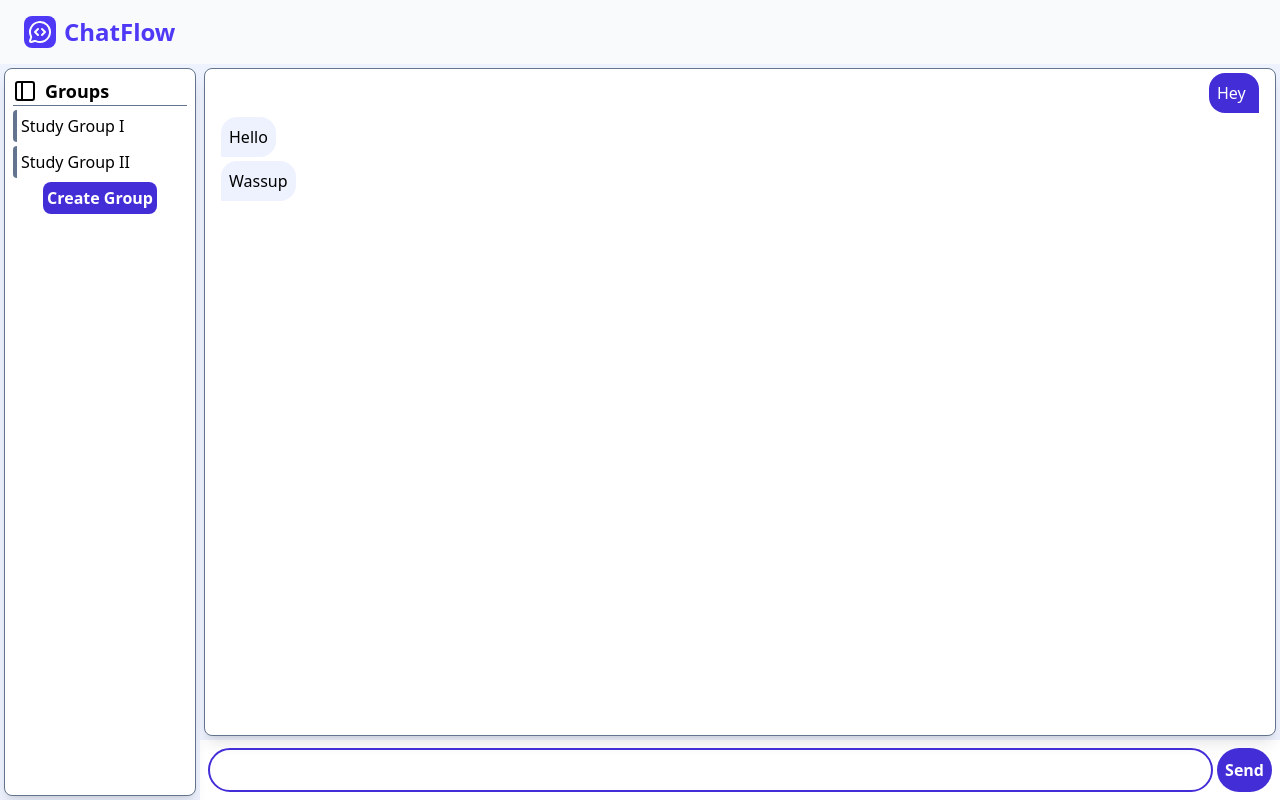
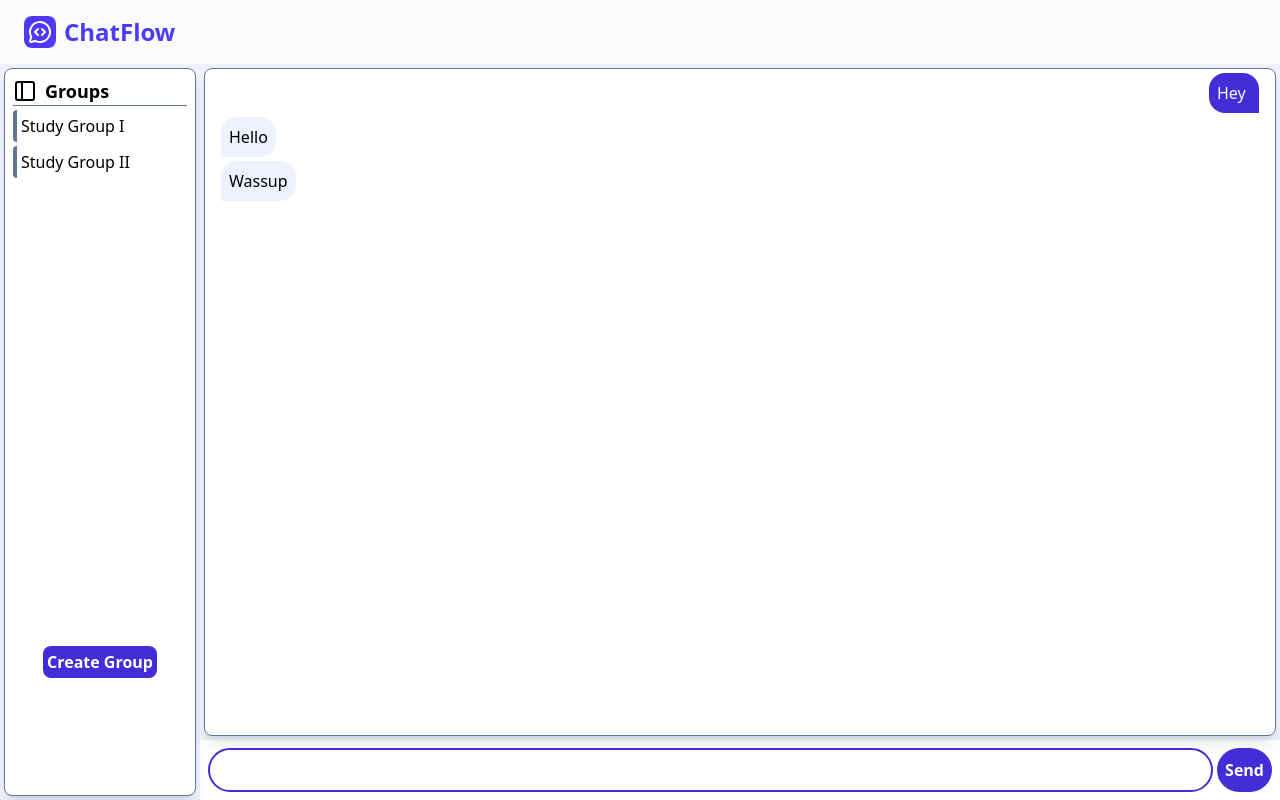
Before and after one commit to ddennis18/realtime-chatting, a React (Vite) app in the folder frontend/: page /chat in a window 1280 px wide. Built offline with nearby package versions, Linux system fonts and the light colour scheme.

Commit message:
feat: better sidebar styling and added keys to the GroupCard loop

```diff
--- a/frontend/src/components/Sidebar.jsx
+++ b/frontend/src/components/Sidebar.jsx
@@ -8,15 +8,17 @@ const Sidebar = () => {
 
   return (
     <div className="hidden md:block max-w-[200px] min-w-[150px] w-full min-h-[300px] bg-indigo-50 p-1">
-      <div className="h-full p-2 border rounded-lg bg-white border-slate-500 shadow-lg space-y-1">
+      <div className="h-full p-2 border rounded-lg bg-white border-slate-500 shadow-lg space-y-1 overflow-auto">
         <div className="flex flex-row gap-2 items-center border-b border-slate-500">
           <SidebarIcon />
           <h2 className="text-lg font-semibold">Groups</h2>
         </div>
-        <div className="flex flex-col items-center space-y-1">
-          {groups.map((g) => {
-            return <GroupCard {...g} />;
-          })}
+        <div className="flex flex-col h-[80%] justify-between items-center">
+          <div className="flex flex-col items-center w-full gap-1">
+            {groups.map((g) => {
+              return <GroupCard key={g._id} {...g} />;
+            })}
+          </div>
           <button className="bg-indigo-700 font-semibold p-1 rounded-lg text-white">
             Create Group
           </button>
```
